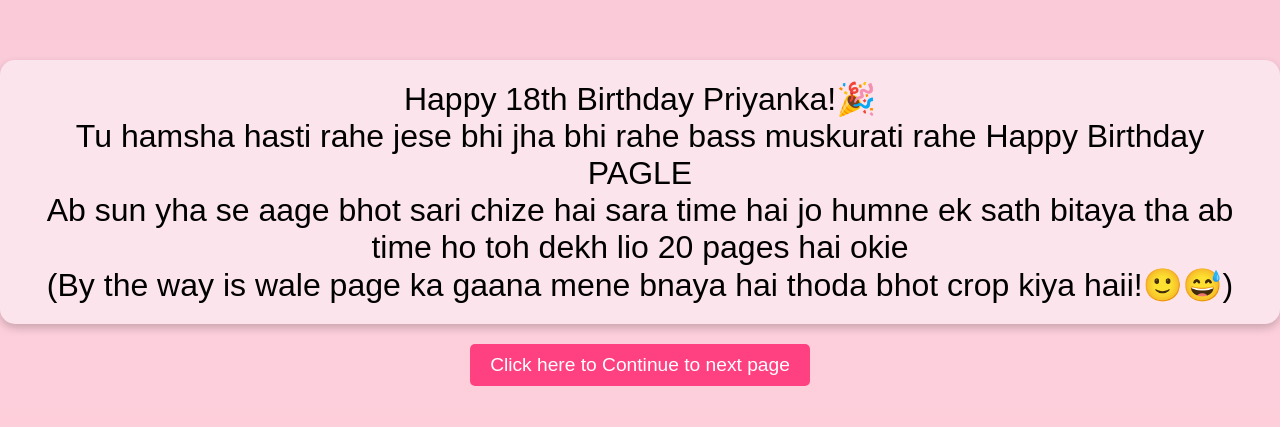
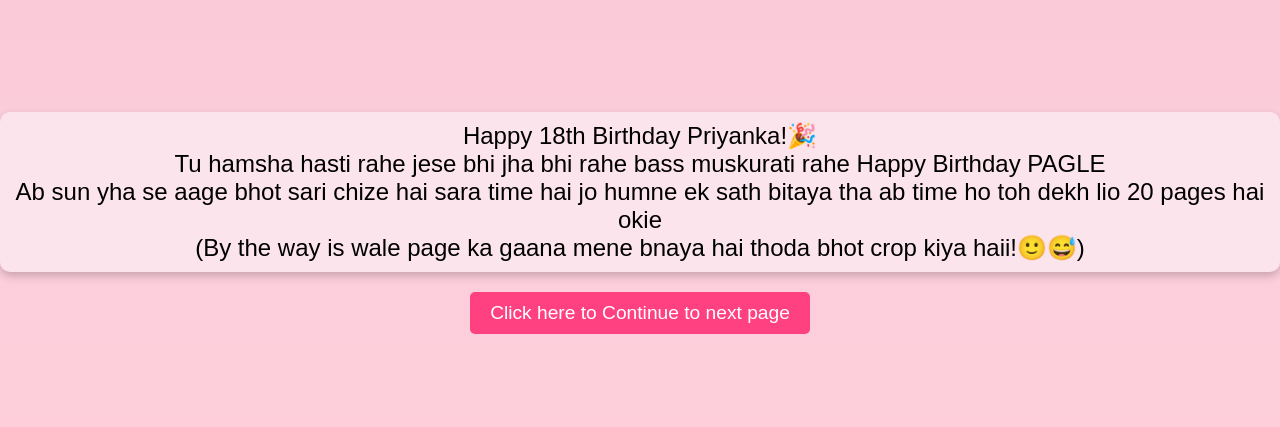
Before and after one commit to Pranjal06117/test, a plain HTML site: page index.html in a window 1280 px wide. Shown: the part 187-614 px from the top of the page. Drawn offline with Linux system fonts and the light colour scheme.

Commit message:
Add files via upload

```diff
--- a/index.html
+++ b/index.html
@@ -46,10 +46,10 @@
             display: none;
             background: #fce4ec;
             color: black;
-            padding: 20px;
-            border-radius: 15px;
+            padding: 10px;
+            border-radius: 10px;
             box-shadow: 0 4px 8px rgba(0, 0, 0, 0.2);
-            font-size: 2rem;
+            font-size: 1.5rem;
             text-align: center;
             margin-top: 20px;
             position: relative;
```
